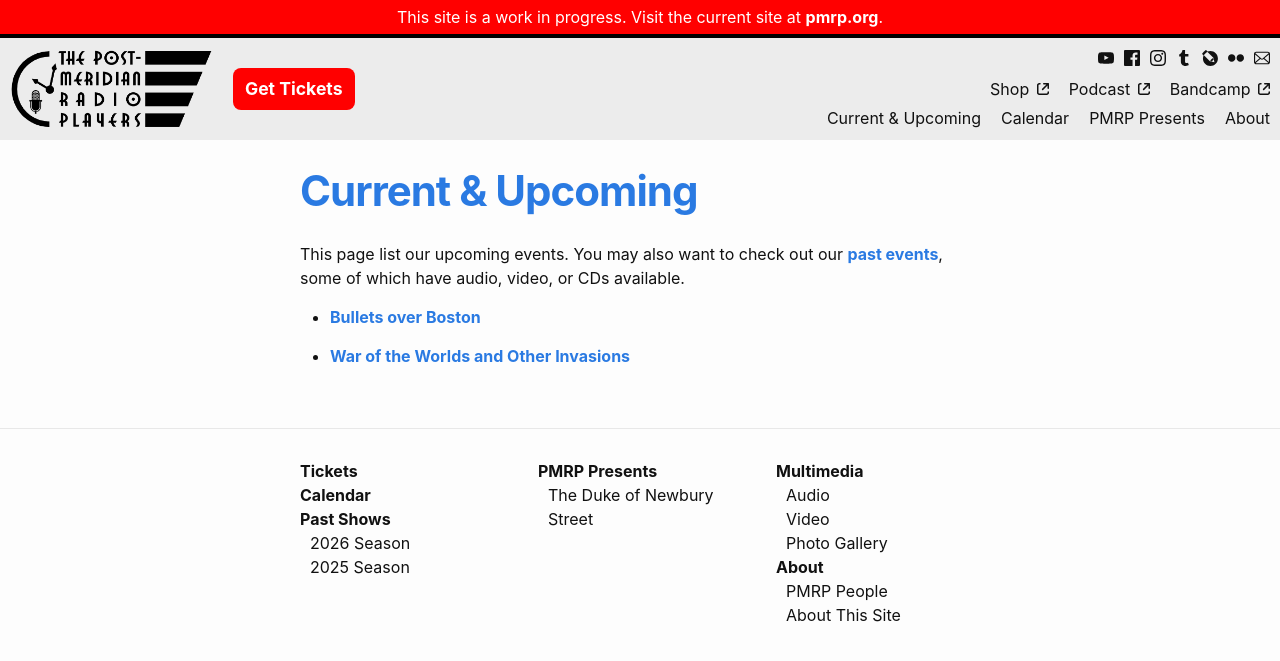
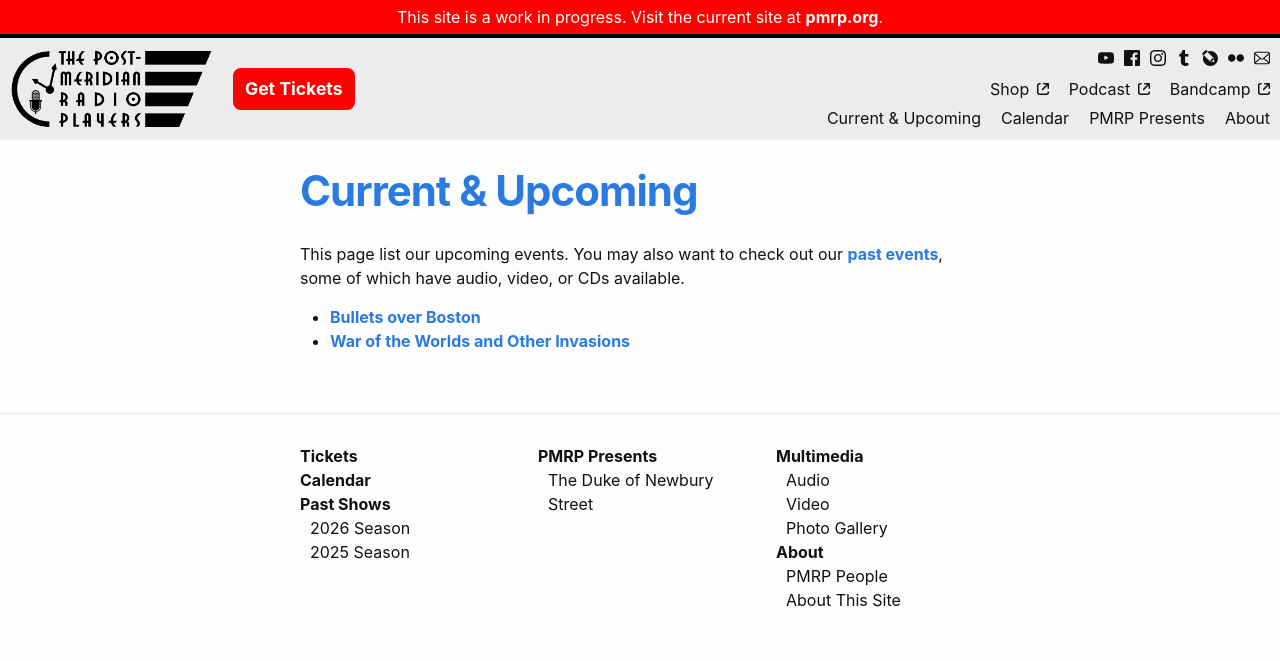
Before and after one commit to pmrp-boston/pmrp_2025, a Jekyll site: the page built from upcoming.md, in a window 1280 px wide. Shown: the top 661 px of the page. Built offline with Jekyll 4.4.1, drawn with Linux system fonts in a browser that asks for light colours.

Commit message:
Work around annoying p tags in li s

```diff
--- a/assets/css/base.css
+++ b/assets/css/base.css
@@ -235,3 +235,9 @@ button {
 button:hover {
   background-color: color-mix(in hsl, var(--color-bg) 80%, black);
 }
+
+/* Paragraph tags keep creeping into list items, where we
+never want them to look like paragraphs. */
+li > p:only-child {
+  display: contents;
+}
```
